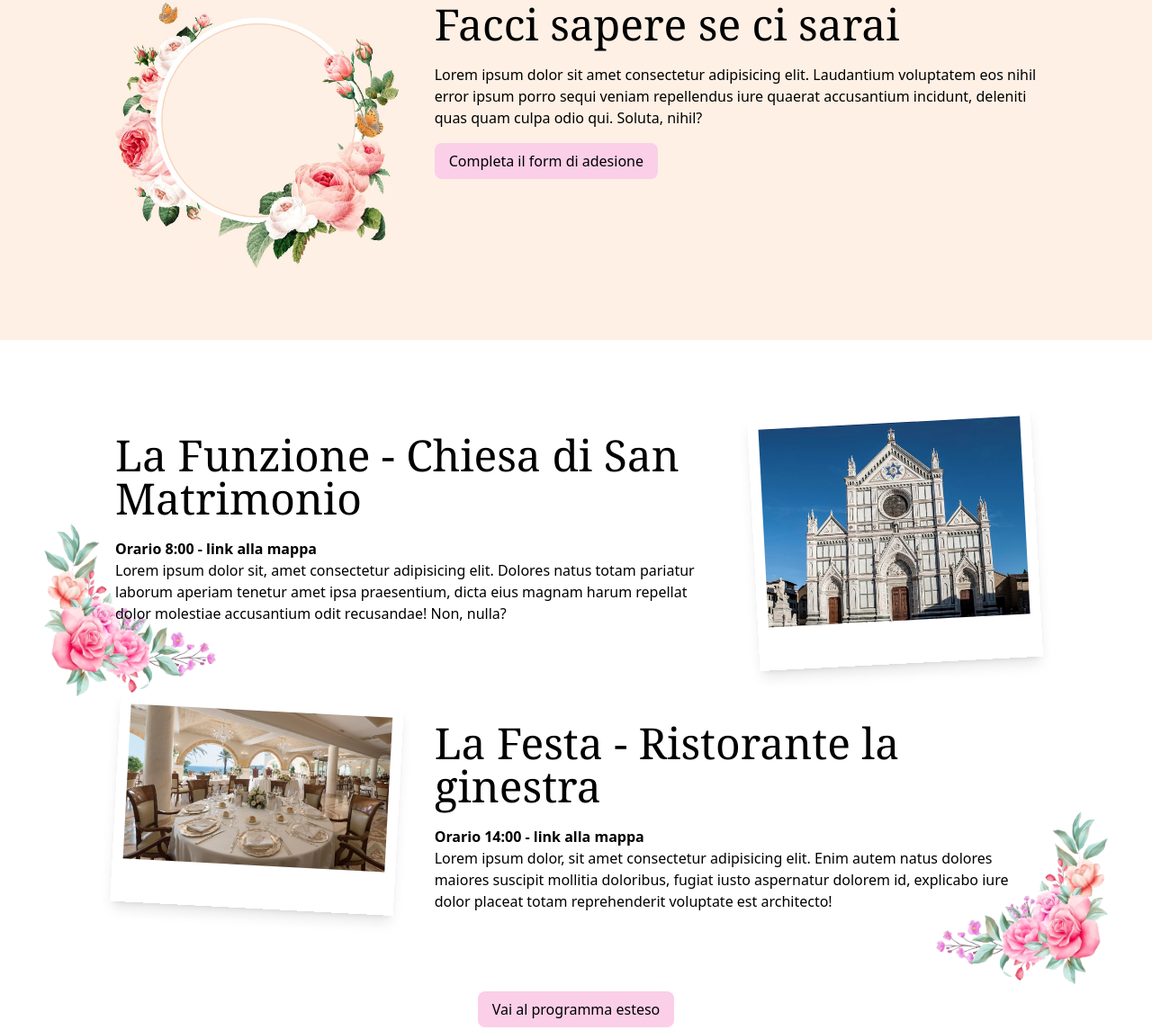
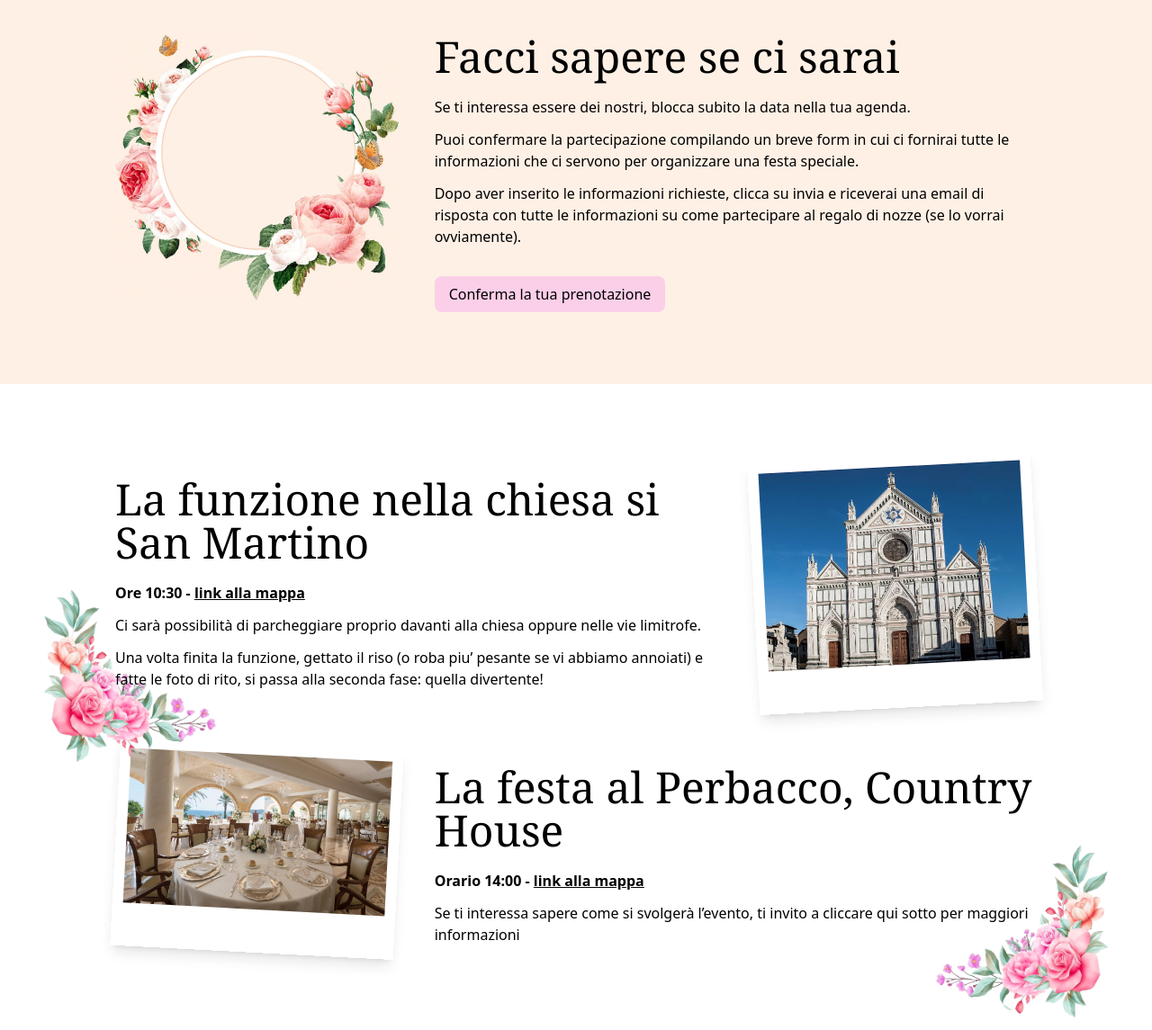
Before and after one commit to gioeleber/matrimoniomarcoekatia, an Astro site: page / in a window 1280 px wide. Shown: the part 1229-2374 px from the top of the page at 90% size. Built offline with nearby package versions, Linux system fonts and the light colour scheme; Astro itself is replaced by a stand-in of ours; a web font is replaced by a local one.

Commit message:
feat: add definitive text

```diff
--- a/src/pages/index.astro
+++ b/src/pages/index.astro
@@ -26,7 +26,8 @@ import flowersImg from "../img/flowers2.png";
 					<SectionTitle>
 						Marco e Katia si sposano, finalmente!
 					</SectionTitle>
-					<p>Lorem ipsum dolor sit, amet consectetur adipisicing elit. Impedit asperiores consequuntur ad porro fuga rerum numquam itaque? Rem nisi dolorum praesentium maxime quas fuga culpa sunt. Id, alias distinctio? Nihil?</p>
+					<p class="mb-3">Eh si’, hai capito bene! E’ arrivato per noi il momento di fare il grande passo e saremo lieti se tu volessi partecipare.</p>
+					<p>In questo sito troverai tutte le informazioni importanti e le spiegazioni sull’evento e su come partecipare.</p>
 				</div>
 				<img src={fediImg.src} class="col-span-3 px-24 md:px-12 pt-4" />
 		</Section>
@@ -36,18 +37,24 @@ import flowersImg from "../img/flowers2.png";
 			</div>
 			<div class="col-span-8">
 				<SectionTitle>Facci sapere se ci sarai</SectionTitle>
-				<p class="mb-4">Lorem ipsum dolor sit amet consectetur adipisicing elit. Laudantium voluptatem eos nihil error ipsum porro sequi veniam repellendus iure quaerat accusantium incidunt, deleniti quas quam culpa odio qui. Soluta, nihil?</p>
-				<Button>Completa il form di adesione</Button>
+				<p class="mb-3">Se ti interessa essere dei nostri, blocca subito la data nella tua agenda.</p>
+				<p class="mb-3">Puoi confermare la partecipazione compilando un breve form in cui ci fornirai tutte le informazioni che ci servono per organizzare una festa speciale.</p>
+				<p class="mb-8">Dopo aver inserito le informazioni richieste, clicca su invia e riceverai una email di risposta con tutte le informazioni su come partecipare al regalo di nozze (se lo vorrai ovviamente).</p>
+				<Button>Conferma la tua prenotazione</Button>
 			</div>
 		</Section>
 		<Section id="time-location">
 			<div class="col-span-8 pt-6 order-2 md:order-1">
 				<SectionTitle>
-					La Funzione - Chiesa di San Matrimonio
+					La funzione nella chiesa si San Martino
 				</SectionTitle>
-				<b>Orario 8:00 - link alla mappa</b>
+				<b class="block mb-3">Ore 10:30 - <a class="underline" href="https://www.google.it/maps/place/Chiesa+Parrocchiale+di+San+Martino+Vescovo+-+Pesaro+(citt%C3%A0)/@43.8976383,12.8895736,17z/data=!3m1!4b1!4m6!3m5!1s0x132d1eabe8f7063f:0xb3de8d5e07c58e19!8m2!3d43.8976383!4d12.8921485!16s%2Fg%2F1xtdztt4?entry=ttu"  target="_blank">
+					link alla mappa
+					</a>
+				</b>
 				<div class="relative">
-					<p>Lorem ipsum dolor sit, amet consectetur adipisicing elit. Dolores natus totam pariatur laborum aperiam tenetur amet ipsa praesentium, dicta eius magnam harum repellat dolor molestiae accusantium odit recusandae! Non, nulla?</p>
+					<p class="mb-3">Ci sarà possibilità di parcheggiare proprio davanti alla chiesa oppure nelle vie limitrofe.</p>
+					<p>Una volta finita la funzione, gettato il riso (o roba piu’ pesante se vi abbiamo annoiati) e fatte le foto di rito, si passa alla seconda fase: quella divertente!</p>
 					<img src={flowersImg.src} alt="" class="w-48 h-48 absolute -left-20 -bottom-20 -z-10 hidden xl:block">
 				</div>
 			</div>
@@ -59,11 +66,14 @@ import flowersImg from "../img/flowers2.png";
 			</div>
 			<div class="col-span-8 pt-6 order-4">
 				<SectionTitle>
-					La Festa - Ristorante la ginestra
+					La festa al Perbacco, Country House
 				</SectionTitle>
-				<b>Orario 14:00 - link alla mappa</b>
+				<b class="block mb-3">Orario 14:00 - <a href="https://www.google.it/maps/place/Perbacco+Country+House+Locanda/@43.744366,13.106211,17z/data=!3m1!4b1!4m6!3m5!1s0x132d0c4617aa13f1:0x3e13845d75003667!8m2!3d43.7443661!4d13.1108244!16s%2Fg%2F1tvrf98c?entry=ttu" class="underline" target="_blank">
+						link alla mappa
+					</a>
+				</b>
 				<div class="relative">
-					<p>Lorem ipsum dolor, sit amet consectetur adipisicing elit. Enim autem natus dolores maiores suscipit mollitia doloribus, fugiat iusto aspernatur dolorem id, explicabo iure dolor placeat totam reprehenderit voluptate est architecto!</p>
+					<p>Se ti interessa sapere come si svolgerà l’evento, ti invito a cliccare qui sotto per maggiori informazioni</p>
 					<img src={flowersImg.src} alt="" class="w-48 h-48 absolute -right-20 -bottom-20 -z-10 scale-x-[-1] hidden xl:block">
 				</div>
 			</div>
@@ -74,7 +84,9 @@ import flowersImg from "../img/flowers2.png";
 		<Section id="present" bgColor='bg-light-yellow relative'>
 			<div class="col-span-8 order-2 md:order-1">
 				<SectionTitle>Cosa ci piacerebbe</SectionTitle>
-				<p>Sezione che rimanda all’attenzione sul regalo di nozze e sulla mail di risposta.</p>
+				<p class="mb-3">Il regalo piu’ grande che puoi farci e’ la tua partecipazione all’evento.</p>
+				<p class="mb-3">Se però hai piacere, puoi contribuire al nostro piccolo sogno, regalandoci quello che per noi sarà il viaggio della vita…</p>
+				<p class="mb-3">Per la nostra luna di miele ci piacerebbe tanto coronare il nostro sogno di visitare il Giappone. Fin da piccoli, il mondo orientale ci affascina con tutte le loro tradizioni e particolarità che vorremmo scoprire direttamente con i nostri occhi (non solo sui libri e nelle serie tv).</p>
 			</div>
 			<img src={honeyMoonImg.src} class="col-span-4 mt-[-2.5rem] md:mt-[-5rem] order-1 md:order-2" />
 			<img src={honeyMoonLeftImg.src} alt="" class="absolute left-0 bottom-0 w-16 hidden lg:block">
```
